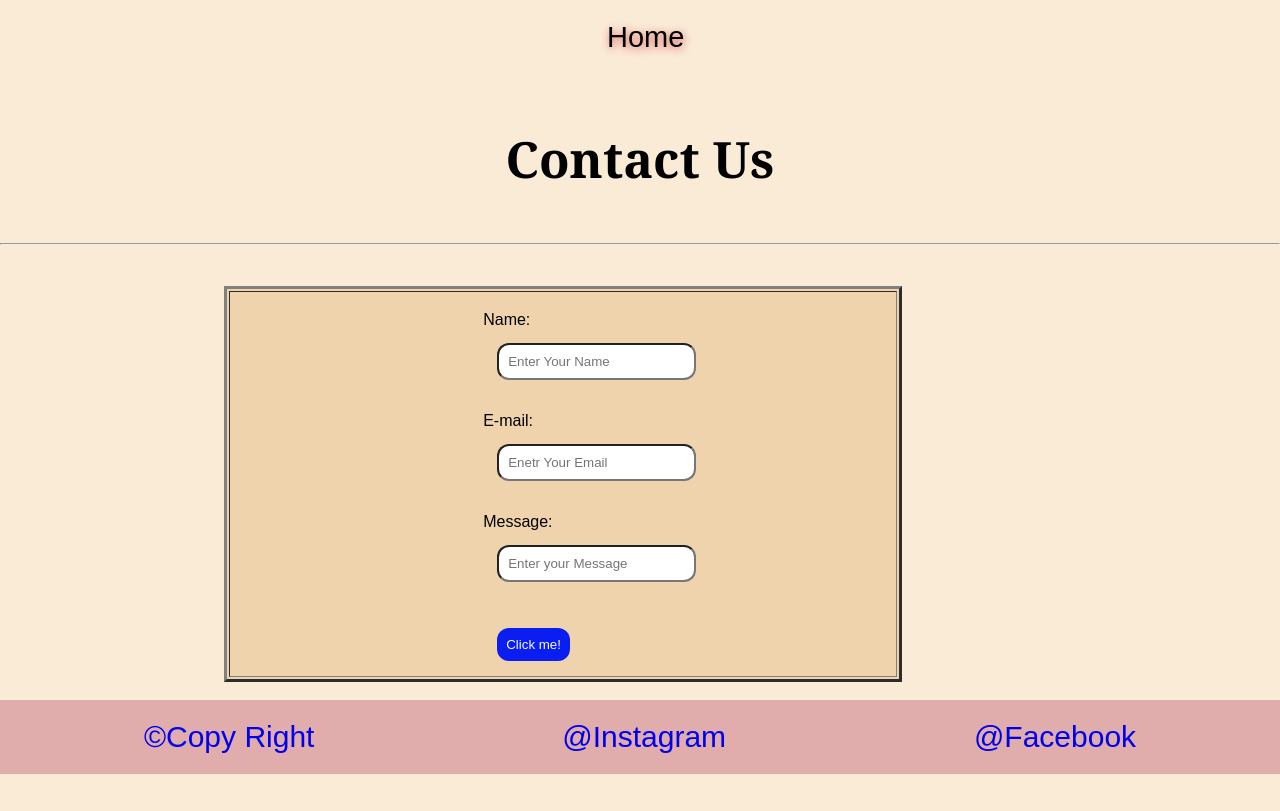
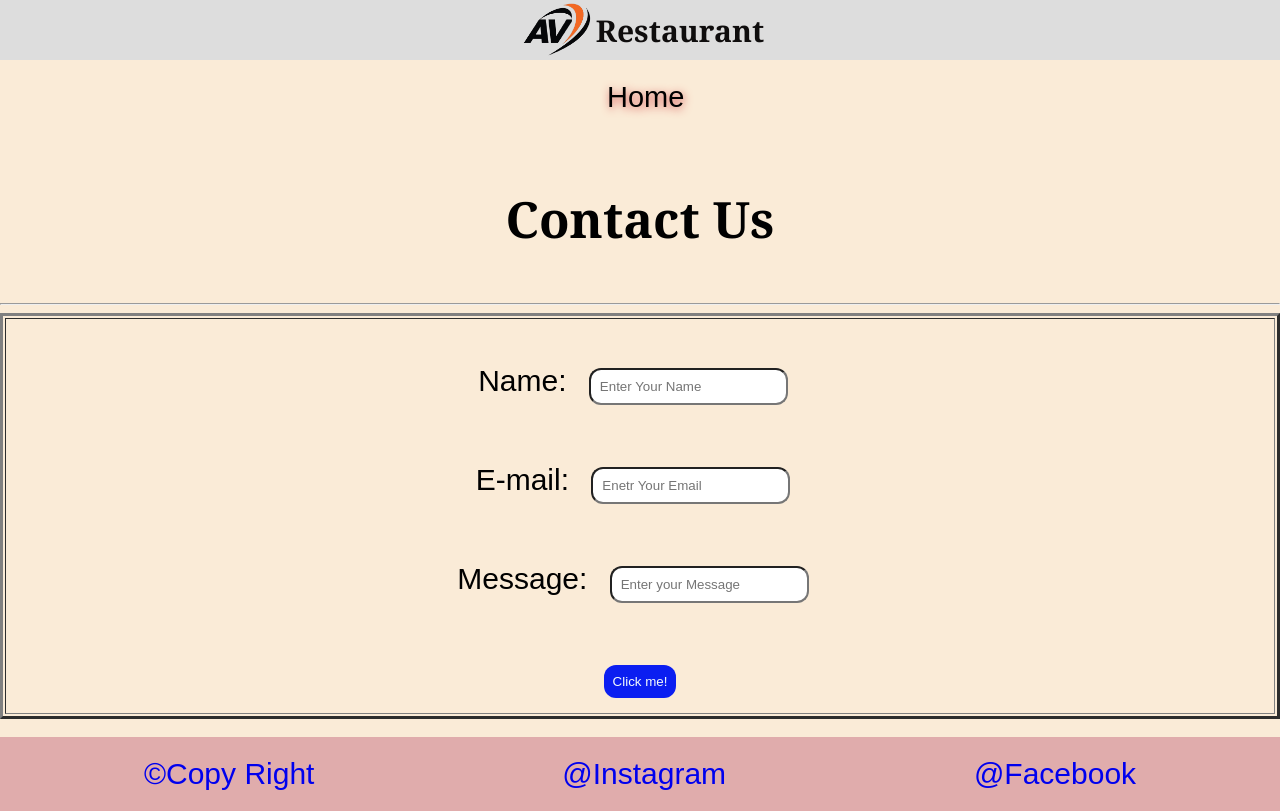
Before and after one commit to vickyrathode/AVrestaurant, a plain HTML site: page contact.html in a window 1280 px wide. Drawn offline with Linux system fonts and the light colour scheme.

Commit message:
Add files via upload

```diff
--- a/about.css
+++ b/about.css
@@ -8,6 +8,41 @@
     margin: 0;
     background-color: antiquewhite;
   }
+
+  .header {
+    display: flex;
+    position: sticky;
+    top: 0px;
+    opacity: 1;
+      z-index: 8;
+    background-color: #ddd;
+    justify-content: center;
+    text-align: center;
+    color: rgb(15, 13, 13);
+  }
+  .header .logo{
+    display: block;
+    margin: auto;
+    width: 70%;
+    margin-left: 50%;
+
+
+  }
+  .header .rest{
+    display: block;
+    margin: auto;
+    width: 50%;
+    margin-right: 50%;
+    padding-left: -10px;
+    font-size: 30px;
+
+  }
+  h1:hover{
+
+    border-radius: 20px;
+    color: aliceblue;
+    text-shadow: 2px 1px 15px rgb(9, 9, 9);
+ }
   .home{
     display:inline-block;
     display: block;
@@ -28,7 +63,7 @@
     color: rgb(34, 50, 65);
     text-shadow: 0px 0px 9px red;
   }
-  div{
+  div {
     text-align: center;
     justify-content: center;
     font-size: 30px;
@@ -76,3 +111,11 @@ h2{
         color: rgb(124, 24, 212);
         font-size:35px;
       }
+
+      @media (max-width: 700px) {
+        .footer{
+          flex-direction: row;
+          font-size: 15px;
+
+        }
+        }
--- a/contact.css
+++ b/contact.css
@@ -9,12 +9,44 @@
     margin: 0;
     background-color: antiquewhite;
   }
+  .header {
+    display: flex;
+    position: sticky;
+    top: 0px;
+    opacity: 1;
+      z-index: 8;
+    background-color: #ddd;
+    justify-content: center;
+    text-align: center;
+    color: rgb(15, 13, 13);
+  }
+  .header .logo{
+    display: block;
+    margin: auto;
+    width: 70%;
+    margin-left: 50%;
+  }
+img:hover{
+
+    background: #ebd5d5;
+  }
+  .header .rest{
+    display: block;
+    margin: auto;
+    width: 50%;
+    margin-right: 50%;
+    padding-left: -10px;
+    font-size: 30px;
+
+  }
   div{
    text-align: center;
    justify-content: center;
    font-size: 30px;
 
 }
+
+
  h1{
    text-align: center;
    margin: 50px;
@@ -33,17 +65,16 @@
    margin: 14px;
    padding: 9px;
  }
- table{
-   background-color: rgb(239, 211, 173);
-   height: 42%;
-   width: 53%;
-   margin-left: 224px;
-   margin-top: 41px;
-}
+ .box{
+  display: flex;
+  flex-direction: column;
+  justify-content: center;
+ }
  form{
    display: block;
    margin: auto;
-   width: 160px;
+   justify-content: center;
+   width:100%;
  }
  .btn{
     background-color: rgb(11, 30, 241);
@@ -107,3 +138,18 @@
    color: rgb(124, 24, 212);
    font-size:35px;
  }
+
+ @media (max-width: 700px) {
+.footer{
+  flex-direction: row;
+  font-size: 15px;
+
+}
+h1{
+  text-align: center;
+  margin: 50px;
+  font-family:Georgia, 'Times New Roman', Times, serif;
+  font-size: 40px;
+
+}
+}
--- a/contact.html
+++ b/contact.html
@@ -15,11 +15,18 @@
 
 </head>
 <body>
+
+  <div class="header">
+    <img src="logo8.png" alt="logo" width="50" height="60"class="logo">
+    <h1 class="rest">Restaurant</h1>
+
+  </div>
     <a href="index.html" class="home">Home</a>
     <h1>Contact Us</h1>
     <hr>
 
-     <table border="3px">
+    <div class="box">
+     <table border="3">
         <tr>
             <td>
     <form>
@@ -33,6 +40,7 @@
         <input type="button" value="Click me!" class="btn"onclick="displaymessage()" >
     </form></td></tr>
     </table>
+    </div>
     <br>
 
       <div class="footer">
@@ -41,5 +49,6 @@
         <a href="https://www.instagram.com/av_restaurant_/" class="foo3">@Facebook</a>
 
       </div>
+
 </body>
 </html>
--- a/index.css
+++ b/index.css
@@ -13,7 +13,7 @@ body {
   display: flex;
   position: sticky;
   top: 0px;
-  opacity: 0.8;
+  opacity: 1;
   z-index: 8;
   background-color: #ddd;
   justify-content: center;
--- a/menu.css
+++ b/menu.css
@@ -13,8 +13,8 @@ body {
   display: flex;
   position: sticky;
   top: 0px;
-  opacity: 1.8;
-    z-index: -3;
+  opacity: 1;
+    z-index: 8;
   background-color: #ddd;
   justify-content: center;
   text-align: center;
@@ -41,7 +41,7 @@ body {
   background-color: rgb(79, 52, 52);
   position: sticky;
   top: 60px;
-    opacity: 0.7;
+    opacity: 1;
     z-index: 47;
 }
 .navb{
@@ -110,3 +110,11 @@ img{
   opacity: 0.9;
   z-index: -7;
 }
+
+@media (max-width: 700px) {
+   .navbar {
+    flex-direction: row;
+    overflow: scroll;
+  }
+
+}
```
Also changed, not shown: about.html (+8 -1 lines), menu.html (+8 -6 lines).
